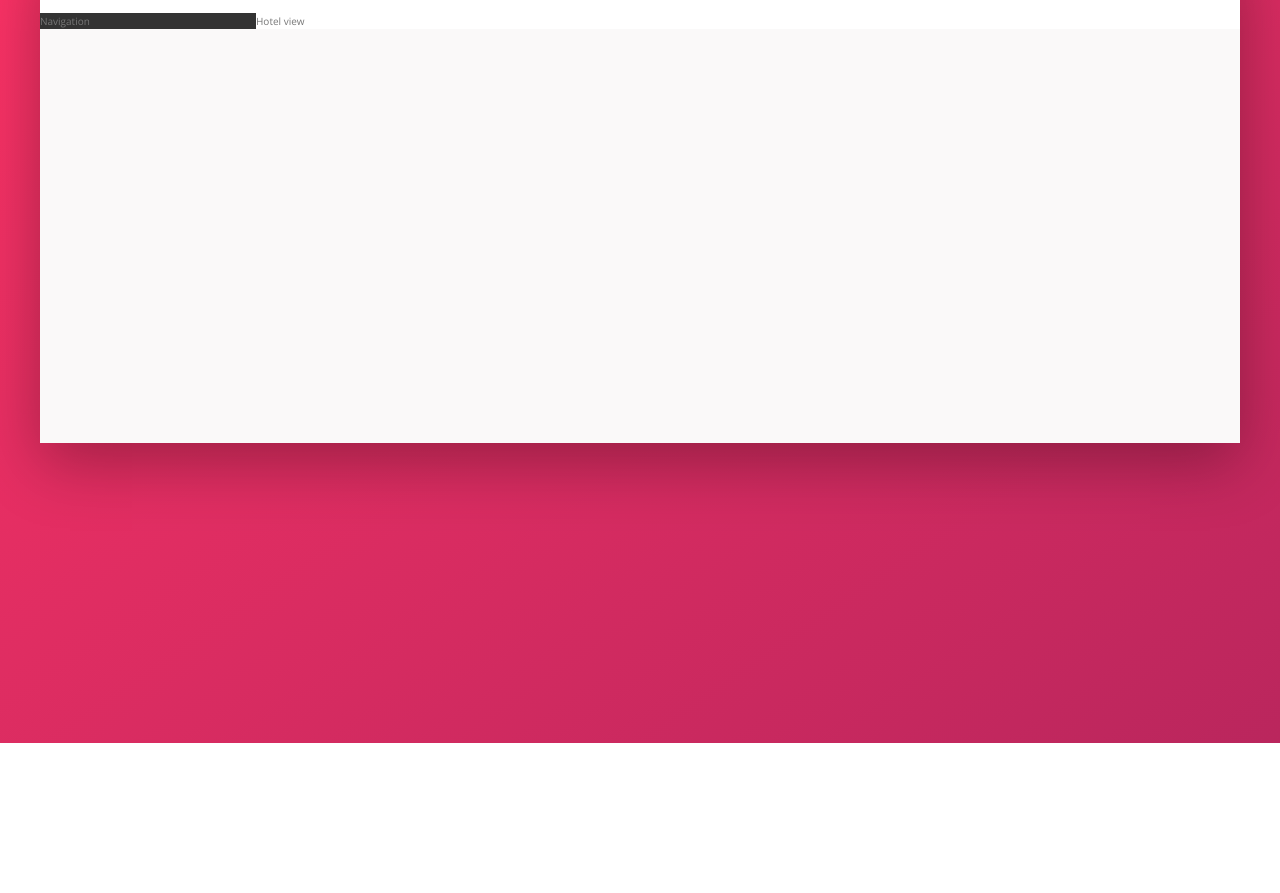
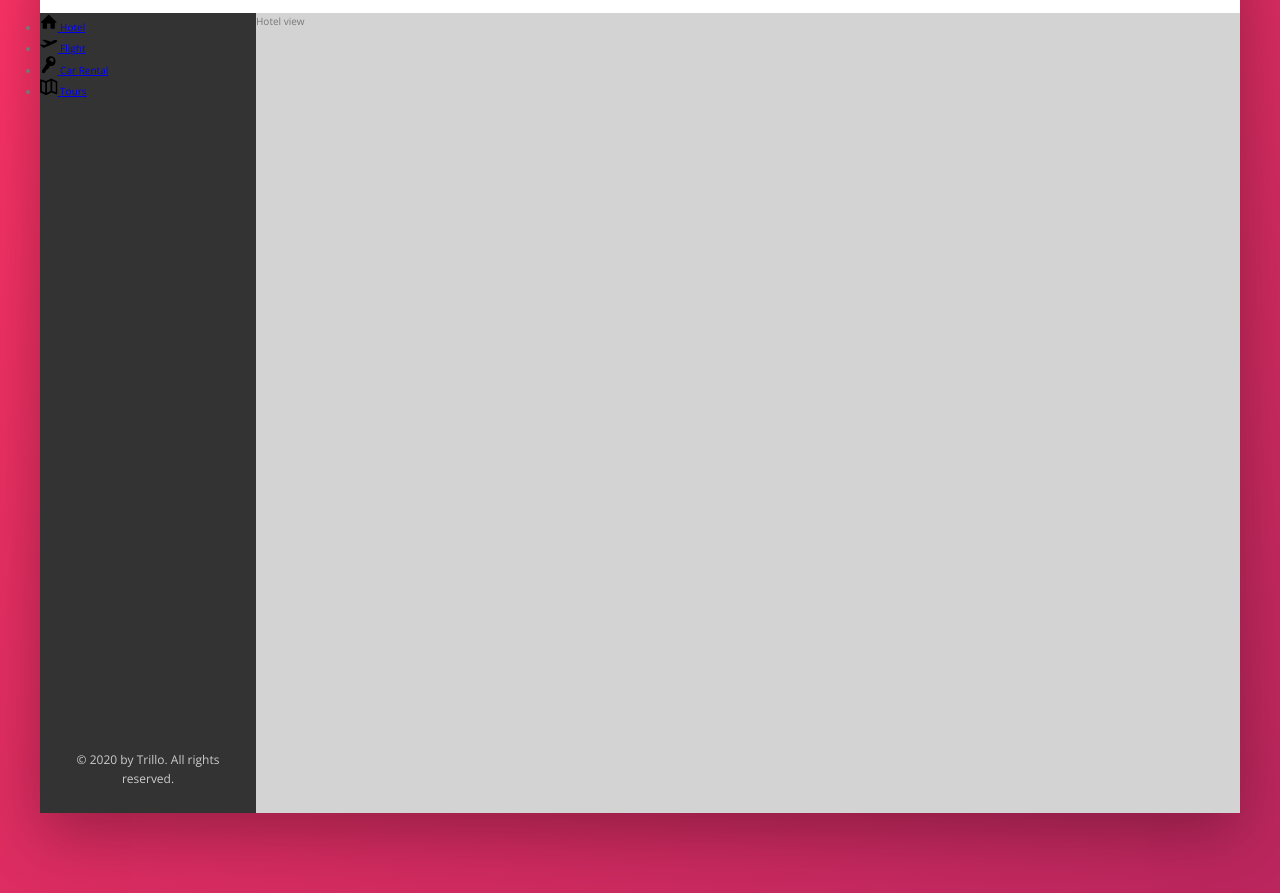
Before and after one commit to super8989/SCSS_Trillo, a website: page index.html in a window 1280 px wide. Shown: the part 137-1030 px from the top of the page. Before the commit the page ends 880 px from the top, so only its background shows below. Drawn offline with nearby package versions, Linux system fonts and the light colour scheme.

Commit message:
Building the navigation part 1

```diff
--- a/index.html
+++ b/index.html
@@ -58,7 +58,44 @@
 
 			<div class="content">
 				<nav class="sidebar">
-					Navigation
+					<ul class="side-nav">
+						<li class="side-nav__item">
+							<a href="#" class="side-nav__link">
+								<svg class="side-nav__icon">
+									<use xlink:href="img/sprite.svg#icon-home"></use>
+								</svg>
+								<span>Hotel</span>
+							</a>
+						</li>
+						<li class="side-nav__item">
+							<a href="#" class="side-nav__link">
+								<svg class="side-nav__icon">
+									<use xlink:href="img/sprite.svg#icon-aircraft-take-off"></use>
+								</svg>
+								<span>Flight</span>
+							</a>
+						</li>
+						<li class="side-nav__item">
+							<a href="#" class="side-nav__link">
+								<svg class="side-nav__icon">
+									<use xlink:href="img/sprite.svg#icon-key"></use>
+								</svg>
+								<span>Car Rental</span>
+							</a>
+						</li>
+						<li class="side-nav__item">
+							<a href="#" class="side-nav__link">
+								<svg class="side-nav__icon">
+									<use xlink:href="img/sprite.svg#icon-map"></use>
+								</svg>
+								<span>Tours</span>
+							</a>
+						</li>
+					</ul>
+
+					<div class="legal">
+						&copy; 2020 by Trillo. All rights reserved.
+					</div>
 				</nav>
 
 				<main class="hotel-view">
--- a/sass/_components.scss
+++ b/sass/_components.scss
@@ -115,3 +115,27 @@
 		margin-right: 1rem;
 	}
 }
+
+///////////////////
+// Side Navigation
+.side-nav {
+	&__item {
+	}
+
+	&__link {
+	}
+
+	&__icon {
+		width: 1.75rem;
+		height: 1.75rem;
+	}
+}
+
+///////////////////
+// Legal Text
+.legal {
+	font-size: 1.2rem;
+	color: var(--color-grey-light-4);
+	text-align: center;
+	padding: 2.5rem;
+}
--- a/sass/_layout.scss
+++ b/sass/_layout.scss
@@ -26,10 +26,15 @@
 	background-color: var(--color-grey-dark-1);
 
 	flex: 0 0 18%;
+
+	display: flex;
+	flex-direction: column;
+	justify-content: space-between;
 }
 
 .hotel-view {
-	background-color: #fff;
+	background-color: lightgrey;
+	height: 80rem;
 
 	flex: 1;
 }
```
Also changed, not shown: css/main.css, 2 other files.
